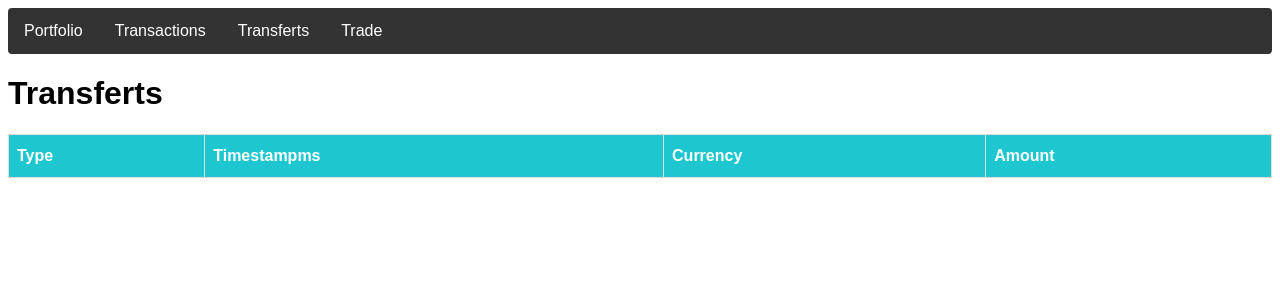
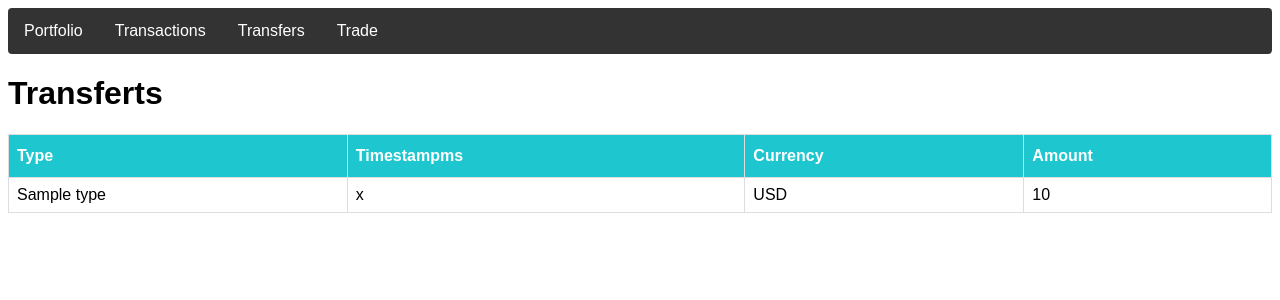
Before and after one commit to 0xSP3C14LN1NJ4/CryptoPortfolioTracker, a Flask app: page /transfers in a window 1280 px wide. Shown: the top 300 px of the page. Run offline with Flask 2, Linux system fonts and the light colour scheme; a database or web service that is not in the repository returns one stand-in record (values such as "Sample title"); data that the repository does not hold is empty.

Commit message:
correct typo

```diff
--- a/templates/base.html
+++ b/templates/base.html
@@ -16,7 +16,7 @@
                     <a class="nav-link" href="/transactions">Transactions</a>
                 </li>
                 <li class="nav-item" style="float: left;">
-                    <a class="nav-link" href="/transferts">Transferts</a>
+                    <a class="nav-link" href="/transfers">Transfers</a>
                 </li>
                 <li class="nav-item" style="float: left;">
                     <a class="nav-link" href="/trade">Trade</a>
--- a/templates/transfers.html
+++ b/templates/transfers.html
@@ -10,12 +10,12 @@
             <th>Amount</th>
         </tr>
         <tbody>
-            {% for transfert in transferts %}
+            {% for transfer in transfers %}
             <tr>
-                <td>{{ transfert['type'] }}</td>
-                <td>{{ transfert['timestampmp'] }}</td>
-                <td>{{ transfert['currency'] }}</td>
-                <td>{{ transfert['amount'] }}</td>
+                <td>{{ transfer['type'] }}</td>
+                <td>{{ transfer['timestampmp'] }}</td>
+                <td>{{ transfer['currency'] }}</td>
+                <td>{{ transfer['amount'] }}</td>
             </tr>
             {% endfor %}
         </tbody>
```
